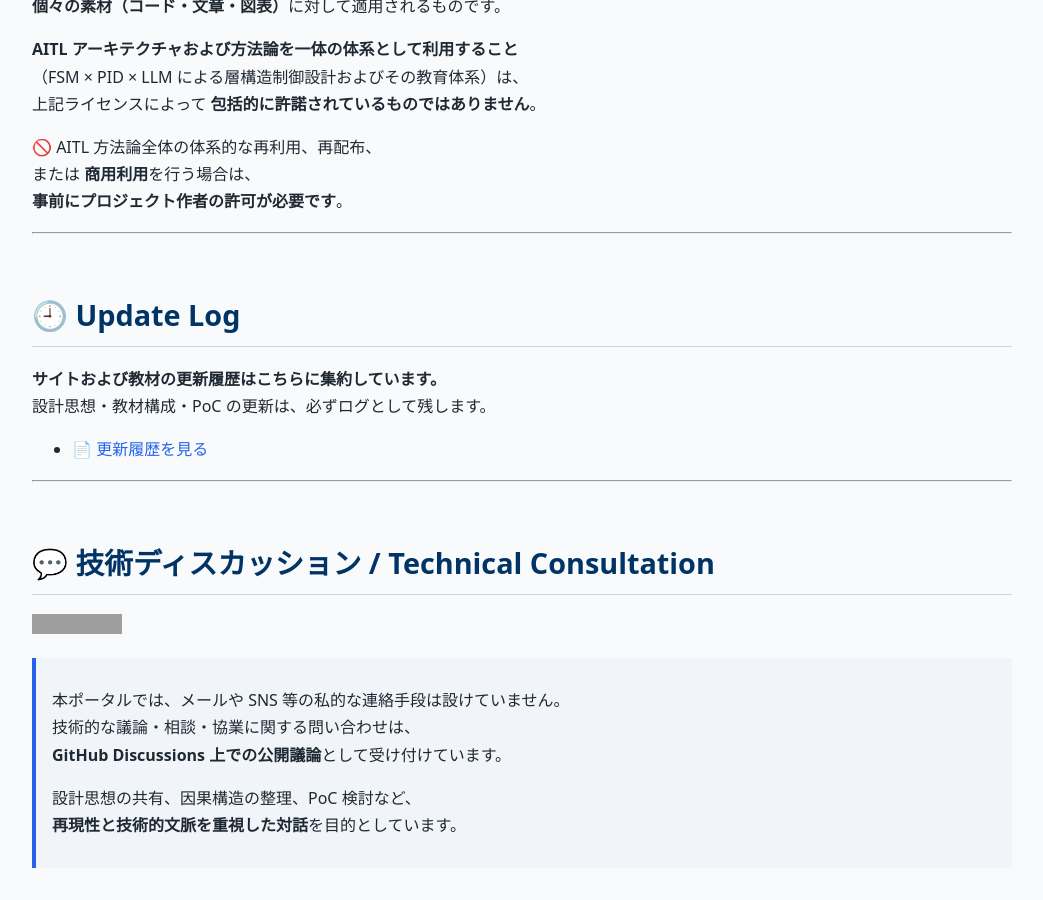
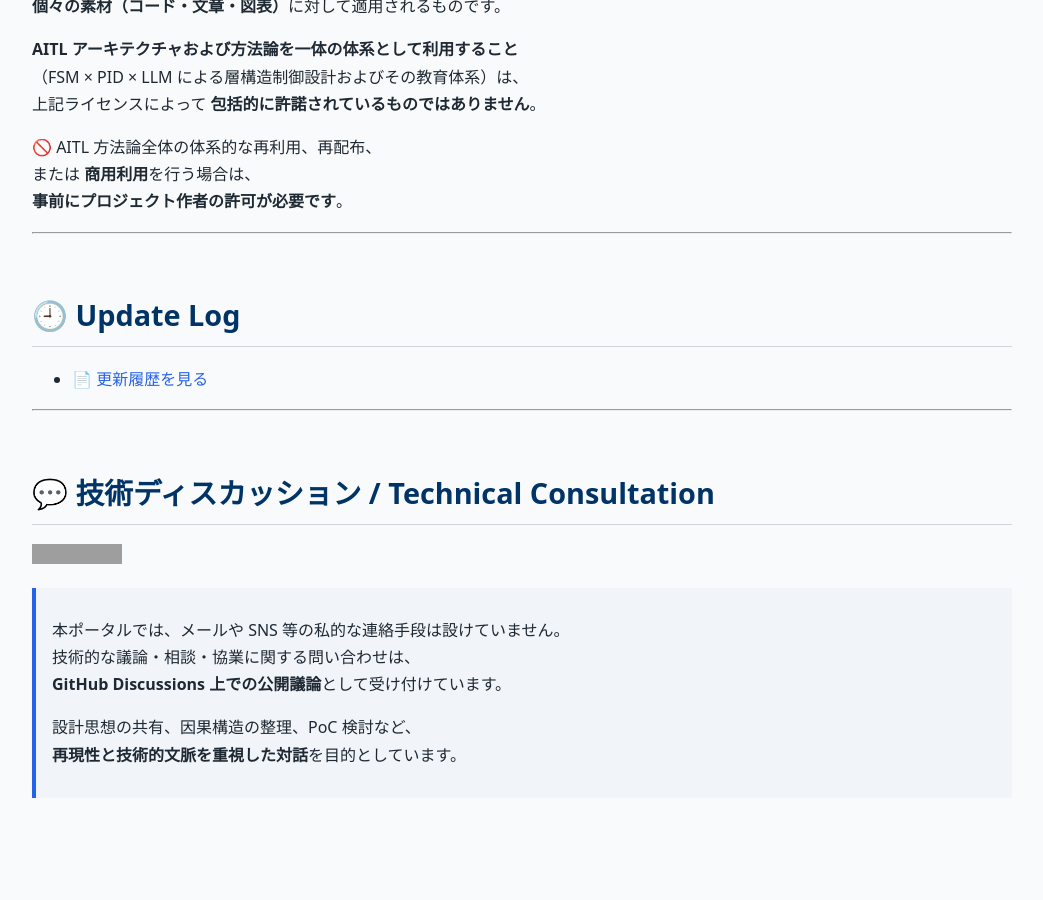
Before and after one commit to Samizo-AITL/Samizo-AITL.github.io, a Jekyll site: the page built from portal/index.md, in a window 1280 px wide and 900 px high, scrolled down 23489 px. Shown: the whole window, without its empty margins (118-1161 px from the left). Built offline with Jekyll 4.4.1, drawn with Linux system fonts in a browser that asks for light colours; our own code applies the rules of GitHub Pages for plain Markdown files; after the commit the page ends 24319 px from its top, so only the background shows below that; grey boxes are pictures that could not be loaded.

Commit message:
Update index.md

```diff
--- a/portal/index.md
+++ b/portal/index.md
@@ -776,9 +776,6 @@ AITL における責務分離（PID / FSM / NN・RL / LLM）を
 
 # 🕘 Update Log
 
-**サイトおよび教材の更新履歴はこちらに集約しています。**
-設計思想・教材構成・PoC の更新は、必ずログとして残します。
-
 - [📄 更新履歴を見る](https://samizo-aitl.github.io/about/update/)
 
 ---
```
